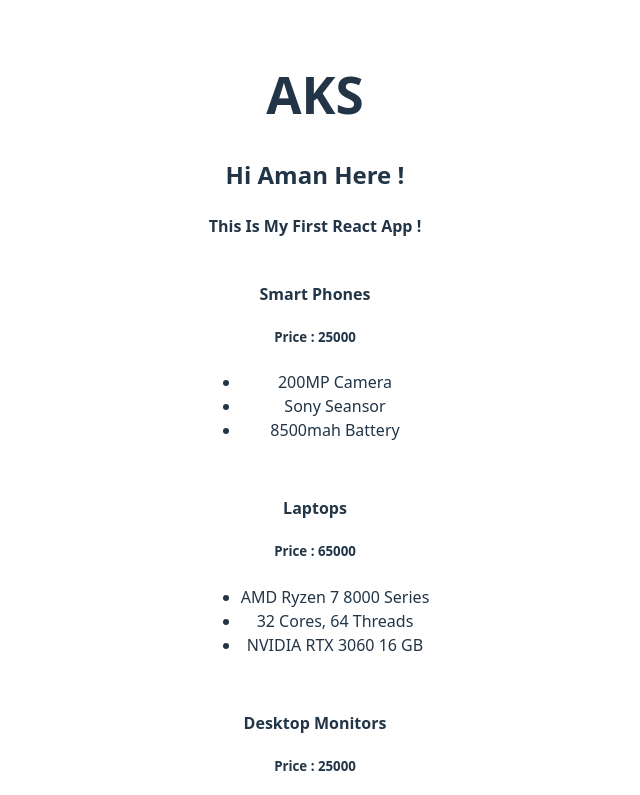
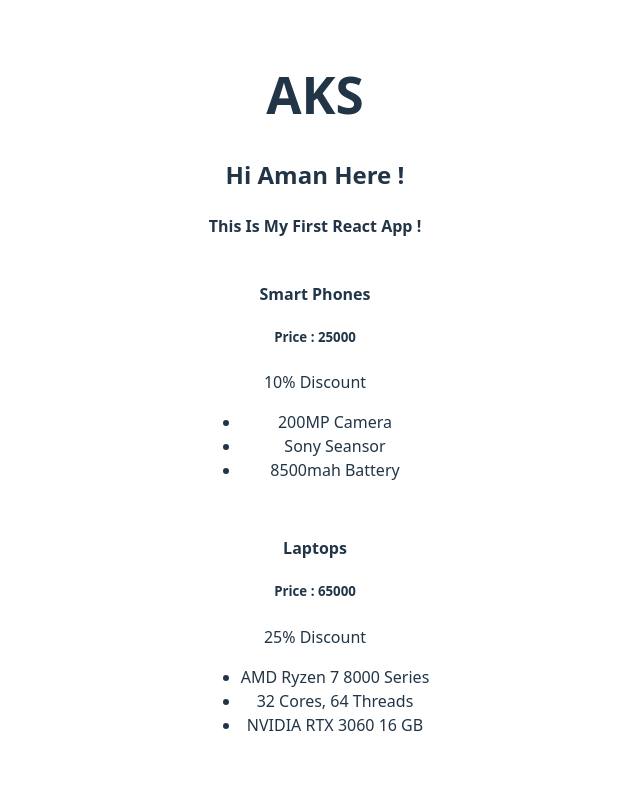
Before and after one commit to amankumarsubudhi/React-Practice, a React (Vite) app: page / in a window 1280 px wide. Shown: the top 795 px of the page, without its empty margins (325-965 px from the left). Built offline with nearby package versions, Linux system fonts and the light colour scheme.

Commit message:
used conditional statements

```diff
--- a/src/App.jsx
+++ b/src/App.jsx
@@ -1,7 +1,7 @@
 import "./App.css"
 import Title from "./Title"
 import Name from "./Name"
-import ProductTab from "./ProductTab"
+import ProductCard from "./ProductCard"
 
 
 
@@ -12,10 +12,10 @@ function Description(){
 function App() {
   return (
   <>
-    <Name/>
+    <Name />
     <Title />
     <Description />
-    <ProductTab />
+    <ProductCard />
     <button> <a href="https://github.com/amankumarsubudhi" target="_blank">Follow Me</a></button>
   </>
   )
--- a/src/Product.jsx
+++ b/src/Product.jsx
@@ -4,12 +4,14 @@ function Product({title, price, features1 = [], features2 = [], features3 = []})
 
     const list1 = features1.map((feature1)=> <li>{feature1}</li>);
     const list2 = features2.map((feature2)=> <li>{feature2}</li>);
-    const list3 = features3.map((feature3 => <li>{feature3}</li>))
+    const list3 = features3.map((feature3 => <li>{feature3}</li>));
+
 
     return (
         <div className="Product">
             <h4>{title}</h4>
             <h5>Price : {price}</h5>
+            {price > 40000 ? <p>25% Discount</p> : <p>10% Discount</p>}
             <ul>{list1}</ul>
             <ul>{list2}</ul>
             <ul>{list3}</ul>
--- /dev/null
+++ b/src/ProductCard.jsx
@@ -0,0 +1,12 @@
+import ProductTab from "./ProductTab";
+
+function ProductCard(){
+    return(
+        <div className="ProductCardMain">
+        <ProductTab />
+        </div>
+    )
+}
+
+
+export default ProductCard;
```
